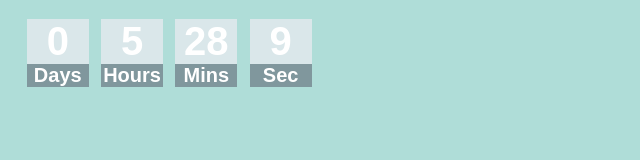
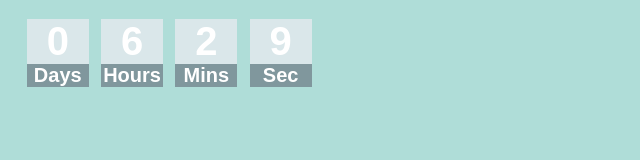
Before and after one commit to Ashish-Kumar-Mandal/countDownDateTime, a plain HTML site: page index.html in a window 1280 px wide. Shown: the full height of the page, 0-640 px from the left. Drawn offline with Linux system fonts and the light colour scheme.

Commit message:
Update index.html

```diff
--- a/index.html
+++ b/index.html
@@ -68,7 +68,7 @@
 	</div>
 
 	<script>
-		let countDownDate=(new Date('31 Dec 2021 23:25:59').getTime())/1000;
+		let countDownDate=(new Date('31 Dec 2021 23:59:59').getTime())/1000;
 
 		setInterval(function(){
 			let now=new Date().getTime()/1000;
```
